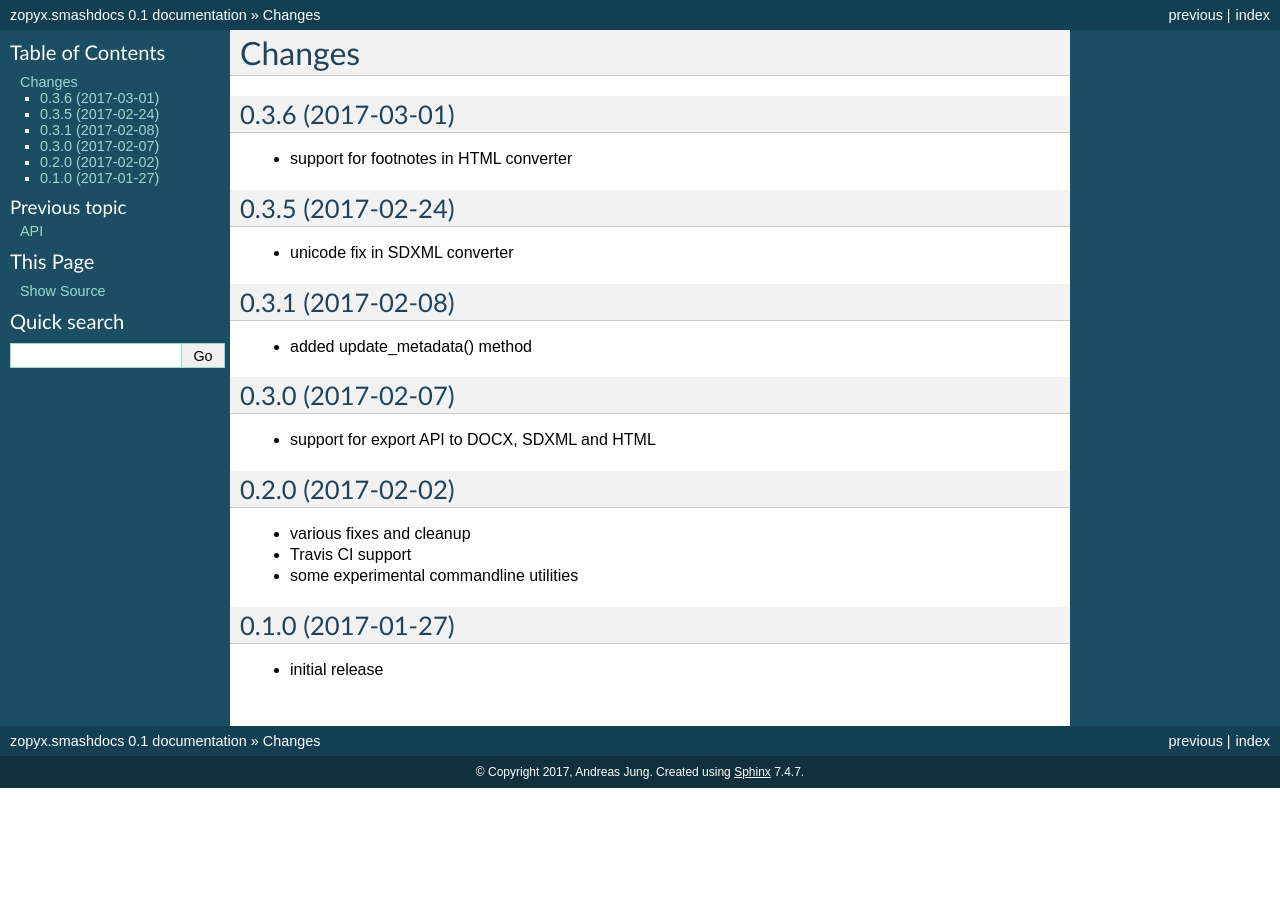
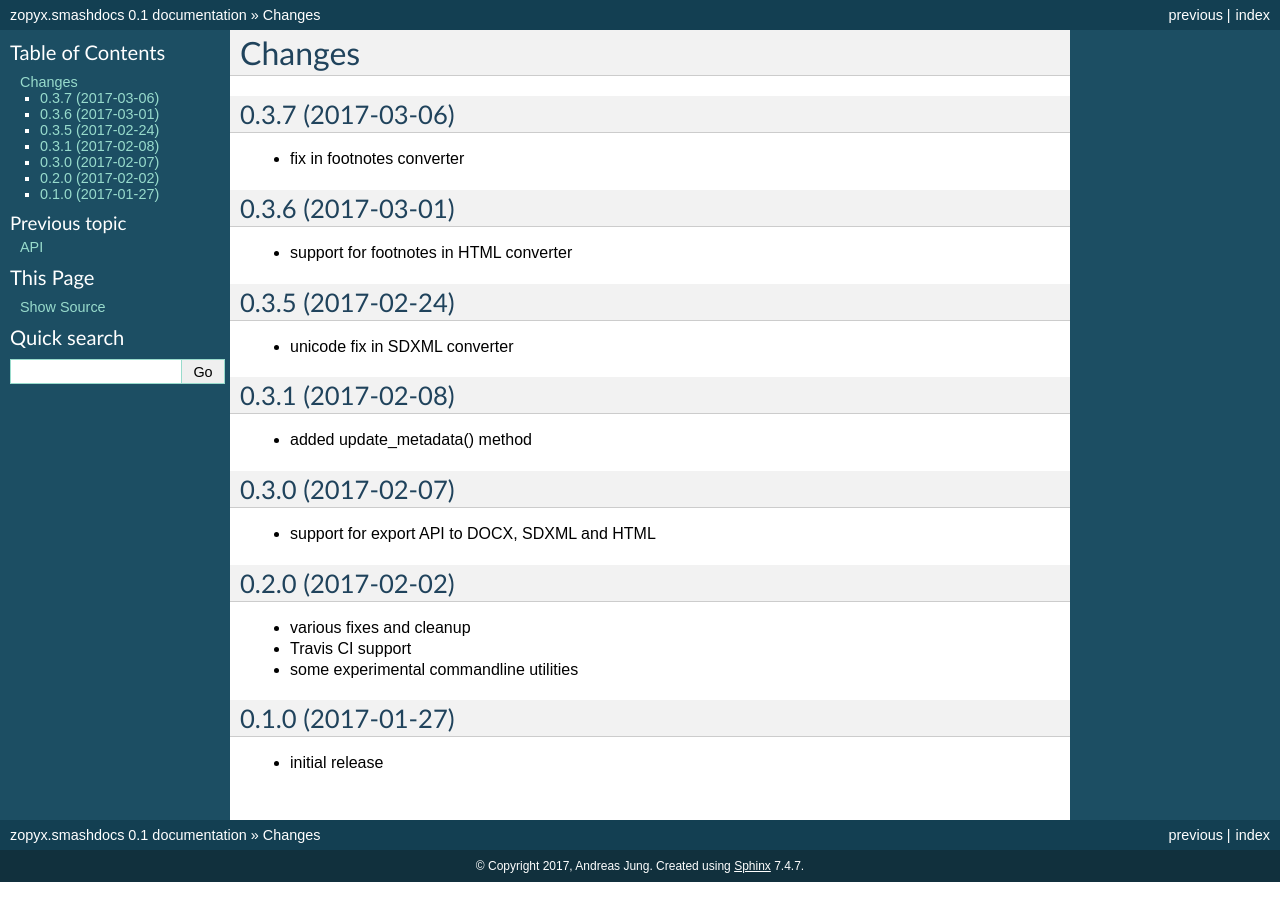
Before and after one commit to Art-Ko/zopyx.smashdocs, a Sphinx documentation site: the page built from docs/source/HISTORY.rst, in a window 1280 px wide. Built offline with Sphinx 7.4.7, drawn with Linux system fonts in a browser that asks for light colours.

Commit message:
Prepare zopyx.smashdocs 0.3.7.

```diff
--- a/docs/source/HISTORY.rst
+++ b/docs/source/HISTORY.rst
@@ -1,5 +1,10 @@
 Changes
 -------
+
+0.3.7 (2017-03-06)
+++++++++++++++++++
+
+- fix in footnotes converter
 
 0.3.6 (2017-03-01)
 ++++++++++++++++++
--- a/setup.py
+++ b/setup.py
@@ -2,7 +2,7 @@ import io
 import os
 from setuptools import setup, find_packages
 
-version = '0.3.6'
+version = '0.3.7'
 
 setup(name='zopyx.smashdocs',
       version=version,
```
